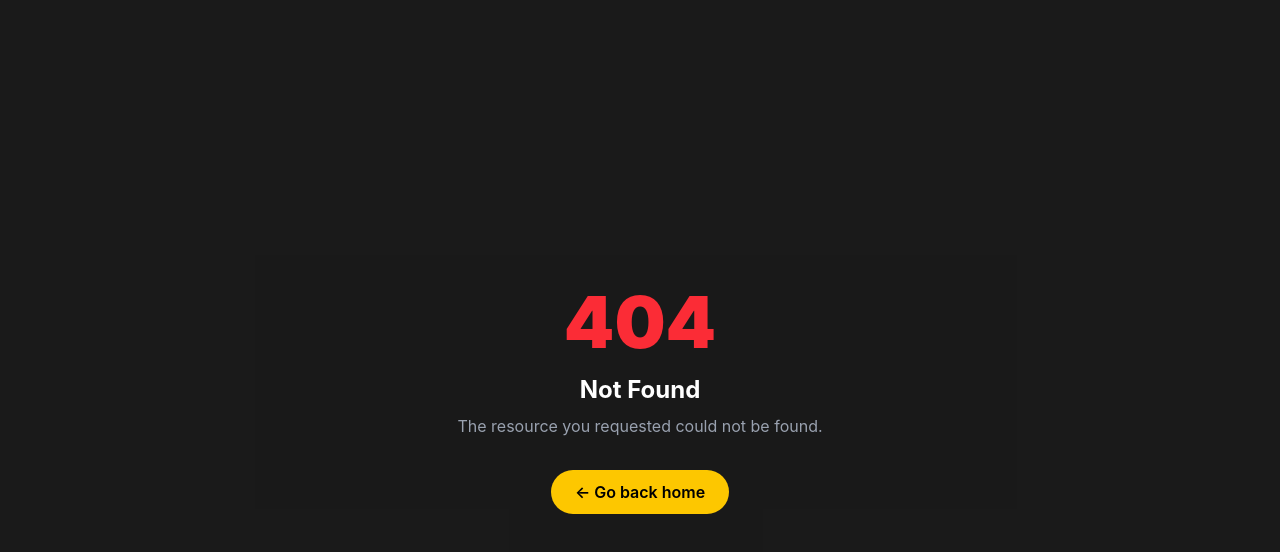
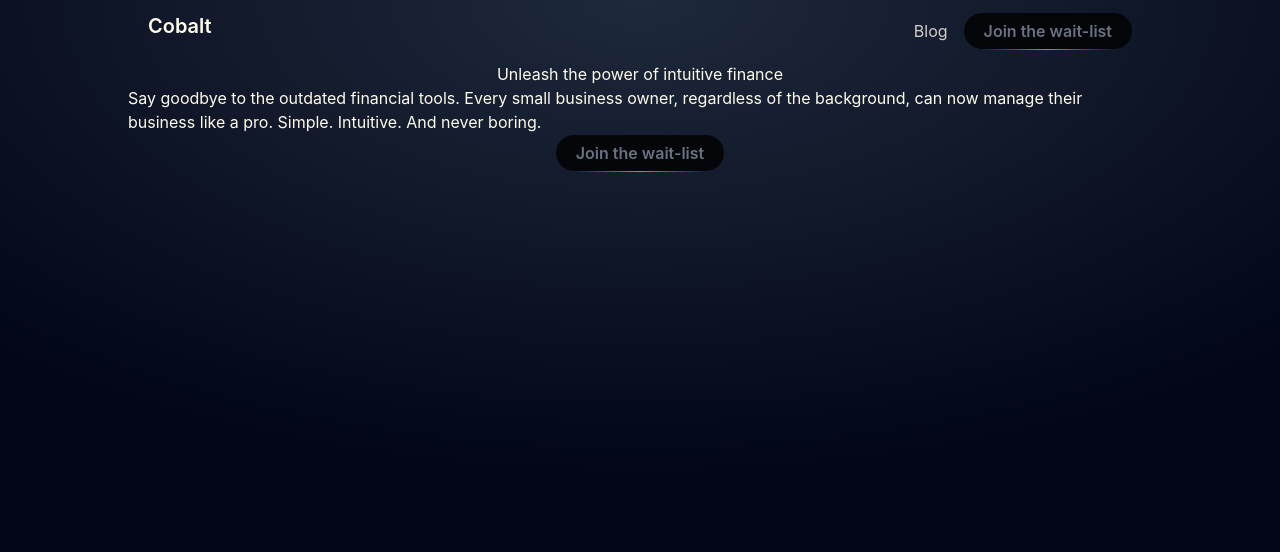
Before and after one commit to Divyanshu951/Tailwind-playground, a React (Vite) app: page /cobalt in a window 1280 px wide. Before the commit this address had no page. Shown: the top 552 px of the page. Built offline with nearby package versions, Linux system fonts and the light colour scheme.

Commit message:
add background gradient and cobalt path

```diff
--- a/src/App.jsx
+++ b/src/App.jsx
@@ -1,20 +1,22 @@
 import { createBrowserRouter, RouterProvider } from "react-router-dom";
 import AppLayout from "./ui/AppLayout";
 import Error from "./ui/Error";
-
+import AppLayoutFinta from "./projects/Finto landing page/AppLayoutFinta";
+import AppLayoutCobalt from "./projects/cobalt Landing page/AppLayoutCobalt";
 
 const router = createBrowserRouter([
+  { path: "/", element: <AppLayout />, errorElement: <Error /> },
   {
-    element: <AppLayout />,
+    path: "/finta",
+    element: <AppLayoutFinta />,
     errorElement: <Error />,
-    children: [
-      {
-        path: "/",
-        element: <AppLayout />
-      }
-    ]
-  }
-])
+  },
+  {
+    path: "/cobalt",
+    element: <AppLayoutCobalt />,
+    errorElement: <Error />,
+  },
+]);
 
 function App() {
   return <RouterProvider router={router} />;
--- a/src/projects/Finto landing page/AppLayoutFinta.jsx
+++ b/src/projects/Finto landing page/AppLayoutFinta.jsx
@@ -7,7 +7,6 @@
 function AppLayoutFinta() {
   useEffect(function () {
     document.title = "Finta - UI Clone";
-
     return () => (document.title = "Tailwind-playground ");
   }, []);
 
--- /dev/null
+++ b/src/projects/cobalt Landing page/AppLayoutCobalt.jsx
@@ -0,0 +1,16 @@
+import Container from "./components/Container";
+import Hero from "./components/Hero";
+import NavBar from "./components/NavBar";
+
+function AppLayout() {
+  return (
+    <div className="text-amber-50 [background:radial-gradient(125%_100%_at_50%_0%,#1E293B_0%,#020617_60%)_#020617]">
+      <Container>
+        <NavBar />
+        <Hero />
+      </Container>
+    </div>
+  );
+}
+
+export default AppLayout;
--- /dev/null
+++ b/src/projects/cobalt Landing page/components/Container.jsx
@@ -0,0 +1,5 @@
+function Container({ children }) {
+  return <div className="mx-auto min-h-screen max-w-5xl">{children}</div>;
+}
+
+export default Container;
--- /dev/null
+++ b/src/projects/cobalt Landing page/components/Hero.jsx
@@ -0,0 +1,23 @@
+function Hero() {
+  return (
+    <div className="flex flex-col items-center">
+      <p>Unleash the power of intuitive finance</p>
+
+      <p>
+        Say goodbye to the outdated financial tools. Every small business owner,
+        regardless of the background, can now manage their business like a pro.
+        Simple. Intuitive. And never boring.
+      </p>
+
+      <div className="group relative flex max-w-fit flex-col items-center">
+        <span className="h-px w-[80%] bg-linear-to-r from-cyan-400/0 via-cyan-400/90 to-cyan-400/0 opacity-0 transition-opacity duration-500 group-hover:opacity-100"></span>
+        <button className="text-md cursor-pointer rounded-full bg-black/80 px-5 py-1.5 font-semibold text-gray-500 transition-all duration-300 hover:text-amber-50">
+          Join the wait-list
+        </button>
+        <span className="h-px w-[80%] bg-linear-to-r from-cyan-400/0 via-cyan-400/90 to-cyan-400/0 transition-opacity duration-500"></span>
+      </div>
+    </div>
+  );
+}
+
+export default Hero;
--- /dev/null
+++ b/src/projects/cobalt Landing page/components/NavBar.jsx
@@ -0,0 +1,21 @@
+function NavBar() {
+  return (
+    <nav className="flex justify-between px-5 py-3">
+      <p className="cursor-pointer text-xl font-semibold">Cobalt</p>
+      <div className="flex items-center gap-4">
+        <button className="text-md cursor-pointer opacity-80 transition-all duration-300 hover:opacity-95">
+          Blog
+        </button>
+        <div className="group relative flex flex-col items-center">
+          <span className="h-px w-[80%] bg-linear-to-r from-cyan-400/0 via-cyan-400/90 to-cyan-400/0 opacity-0 transition-opacity duration-500 group-hover:opacity-100"></span>
+          <button className="text-md cursor-pointer rounded-full bg-black/80 px-5 py-1.5 font-semibold text-gray-500 transition-all duration-300 hover:text-amber-50">
+            Join the wait-list
+          </button>
+          <span className="h-px w-[80%] bg-linear-to-r from-cyan-400/0 via-cyan-400/90 to-cyan-400/0 transition-opacity duration-500"></span>
+        </div>
+      </div>
+    </nav>
+  );
+}
+
+export default NavBar;
--- a/src/ui/AppLayout.jsx
+++ b/src/ui/AppLayout.jsx
@@ -1,10 +1,31 @@
 import { Link } from "react-router-dom";
-import AppLayoutFinta from "../projects/Finto landing page/AppLayoutFinta";
 
 function AppLayout() {
+  const projects = [
+    { title: "finta landing page", path: "finta" },
+    { title: "cobalt landing page", path: "cobalt" },
+  ];
+
   return (
-    <div className="">
-      <Link to="/finta">Finta</Link>
+    <div className="flex min-h-screen flex-col items-center gap-5 pt-10 [background:radial-gradient(125%_100%_at_50%_0%,#FFF_6.32%,#E0F0FF_29.28%,#E7EFFD_68.68%)_#FFF_100%]">
+      <div className="pointer-events-none absolute inset-0 mx-auto h-full w-full max-w-5xl">
+        <div className="absolute inset-y-0 left-0 h-full w-px bg-linear-to-b from-neutral-500/50 via-neutral-200 to-transparent"></div>
+        <div className="absolute inset-y-0 right-0 h-full w-px bg-linear-to-b from-neutral-500/50 via-neutral-200 to-transparent"></div>
+      </div>
+      <h1 className="mb-10 text-3xl font-bold italic">
+        The Projects i cloned/made to practice tailwind
+      </h1>
+
+      {projects.map((project, i) => (
+        <Link
+          target="_blank"
+          className="transition-background w-full max-w-xs cursor-pointer rounded-lg bg-[#2579F4] px-3.5 py-2 text-center text-lg font-medium text-white shadow-[0px_1px_4px_-1px_rgba(30,31,37,0.38)] duration-300 ease-in-out [text-shadow:0px_1px_1px_rgba(0,0,0,0.16)] text-shadow-md hover:bg-[#2262C7] active:bg-[#215BB9]"
+          to={`/${project.path}`}
+          key={i}
+        >
+          {project.title}
+        </Link>
+      ))}
     </div>
   );
 }
```
